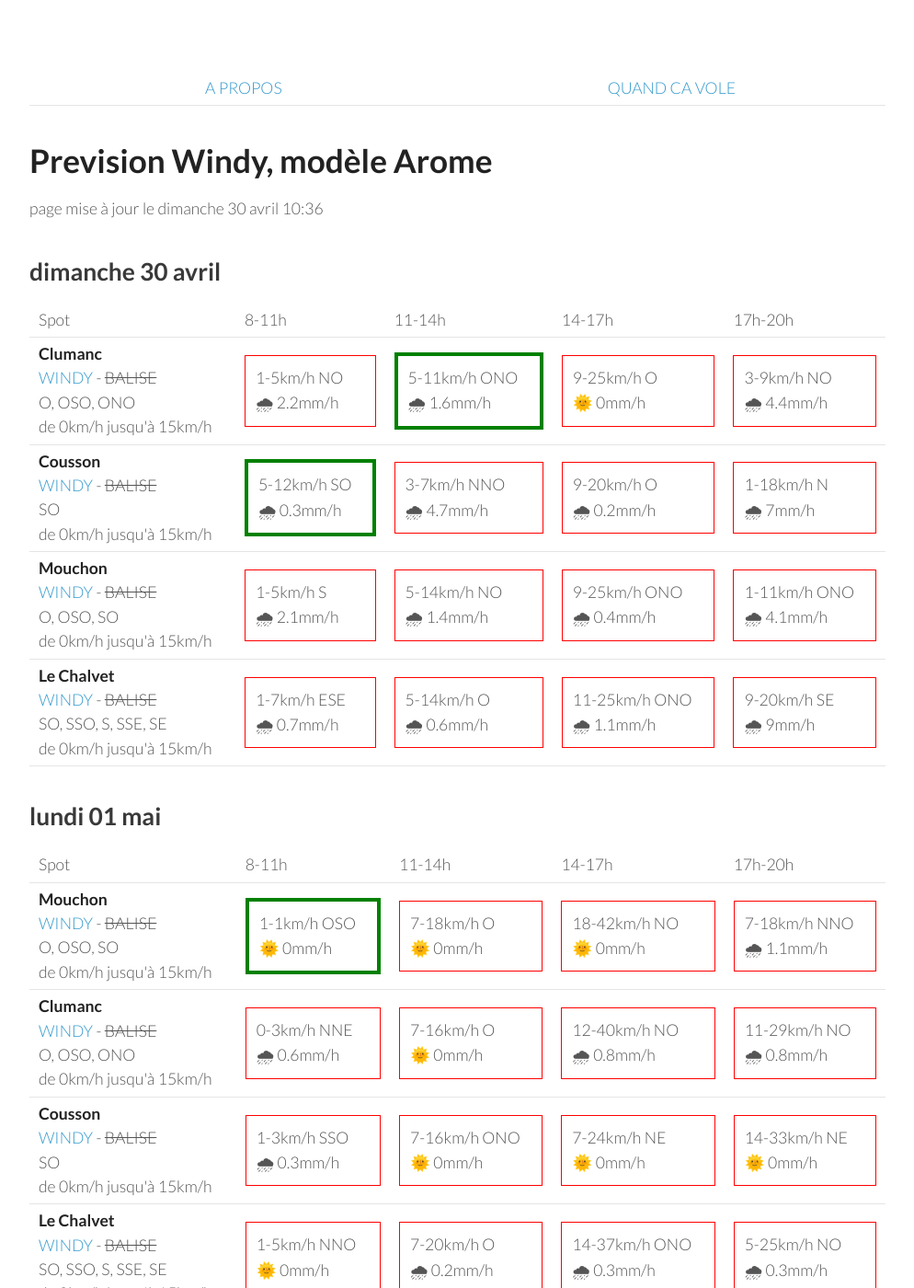
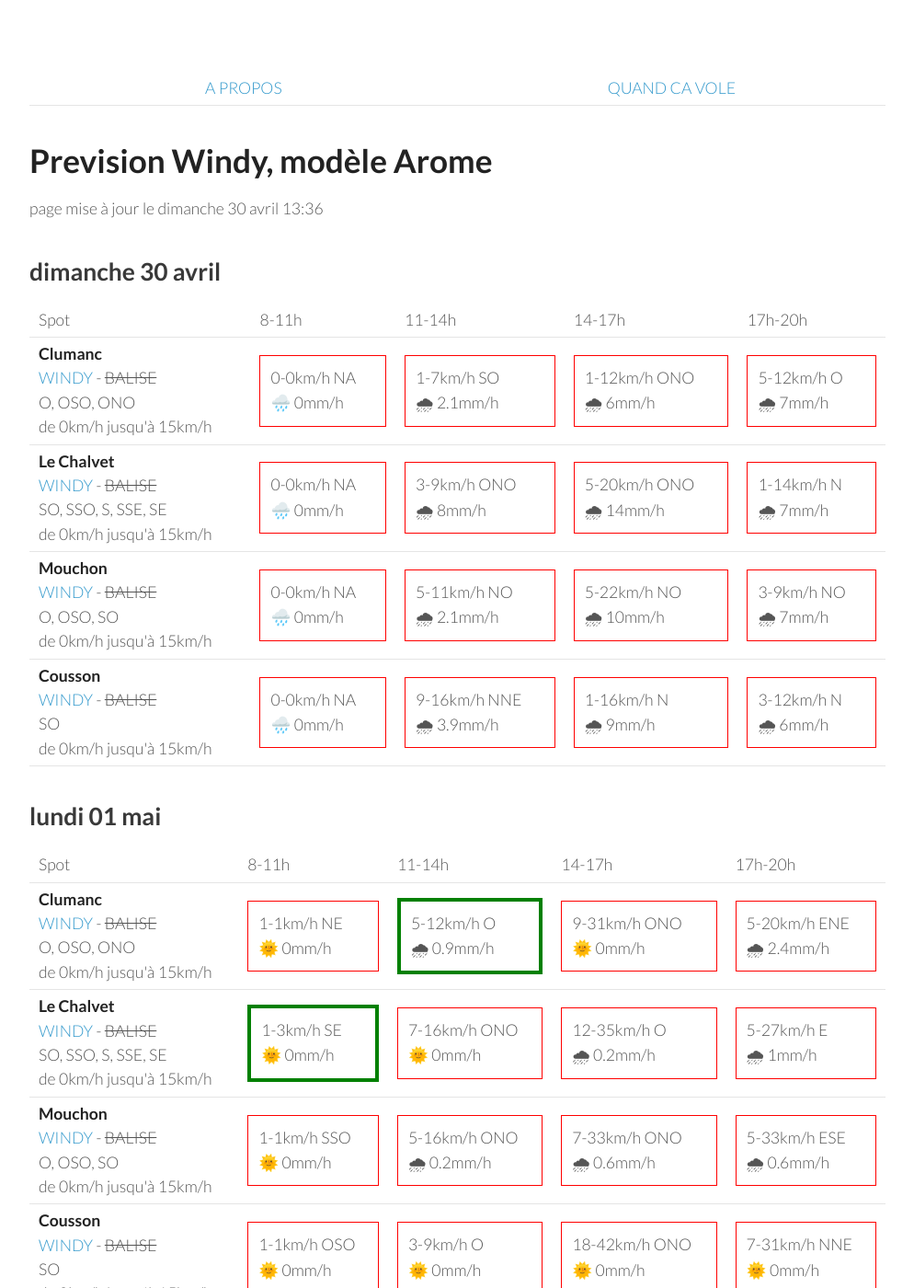
Before and after one commit to parapente-dans-le-nord/parapente-dans-le-nord.github.io, a Jekyll site: the page built from saint_andre.markdown, in a window 1280 px wide and 1400 px high. Shown: the whole window at 92% size, without its empty margins (26-1020 px from the left). Built offline with Jekyll 4.4.1, drawn with Linux system fonts in a browser that asks for light colours; some of the changed text lies outside the part shown.

Commit message:
update index.markdown

```diff
--- a/saint_andre.markdown
+++ b/saint_andre.markdown
@@ -7,7 +7,7 @@ title:  "Tous les spots"
 {: .links}
 
 # Prevision Windy, modèle Arome
-page mise à jour le dimanche 30 avril 10:36
+page mise à jour le dimanche 30 avril 13:36
 
 ## dimanche 30 avril
 
@@ -24,41 +24,37 @@ page mise à jour le dimanche 30 avril 10:36
 <tr>
         <td><strong>Clumanc</strong><br><a href="https://windy.com/44.027/6.402?43.914,6.403,10,m:eSxaglP">WINDY</a> - <span class="no-balise"> BALISE </span><br> <span class="vent-favorable">O, OSO, ONO</span><br><span class="force-vent">de 0km/h jusqu'à 15km/h</span> </td>
 
-            <td><div class="not-flyable"><p>1-5km/h NO</p><p>🌧 2.2mm/h</p></div></td>
-            <td><div class="flyable"><p>5-11km/h ONO</p><p>🌧 1.6mm/h</p></div></td>
-            <td><div class="not-flyable"><p>9-25km/h O</p><p>🌞 0mm/h</p></div></td>
-            <td><div class="not-flyable"><p>3-9km/h NO</p><p>🌧 4.4mm/h</p></div></td>
+            <td><div class="not-flyable"><p>0-0km/h NA</p><p>🌧️ 0mm/h</p></div></td>
+            <td><div class="not-flyable"><p>1-7km/h SO</p><p>🌧 2.1mm/h</p></div></td>
+            <td><div class="not-flyable"><p>1-12km/h ONO</p><p>🌧 6mm/h</p></div></td>
+            <td><div class="not-flyable"><p>5-12km/h O</p><p>🌧 7mm/h</p></div></td>
 
+    </tr>
+<tr>
+        <td><strong>Le Chalvet</strong><br><a href="https://windy.com/43.979/6.480?43.866,6.480,10,m:eSsaglX">WINDY</a> - <span class="no-balise"> BALISE </span><br> <span class="vent-favorable">SO, SSO, S, SSE, SE</span><br><span class="force-vent">de 0km/h jusqu'à 15km/h</span> </td>
+
+            <td><div class="not-flyable"><p>0-0km/h NA</p><p>🌧️ 0mm/h</p></div></td>
+            <td><div class="not-flyable"><p>3-9km/h ONO</p><p>🌧 8mm/h</p></div></td>
+            <td><div class="not-flyable"><p>5-20km/h ONO</p><p>🌧 14mm/h</p></div></td>
+            <td><div class="not-flyable"><p>1-14km/h N</p><p>🌧 7mm/h</p></div></td>
+
+    </tr>
+<tr>
+        <td><strong>Mouchon</strong><br><a href="https://windy.com/43.992/6.424?43.878,6.425,10,m:eSuaglR">WINDY</a> - <span class="no-balise"> BALISE </span><br> <span class="vent-favorable">O, OSO, SO</span><br><span class="force-vent">de 0km/h jusqu'à 15km/h</span> </td>
+
+            <td><div class="not-flyable"><p>0-0km/h NA</p><p>🌧️ 0mm/h</p></div></td>
+            <td><div class="not-flyable"><p>5-11km/h NO</p><p>🌧 2.1mm/h</p></div></td>
+            <td><div class="not-flyable"><p>5-22km/h NO</p><p>🌧 10mm/h</p></div></td>
+            <td><div class="not-flyable"><p>3-9km/h NO</p><p>🌧 7mm/h</p></div></td>
 
     </tr>
 <tr>
         <td><strong>Cousson</strong><br><a href="https://windy.com/44.054/6.240?43.940,6.241,10,m:eSAaglz">WINDY</a> - <span class="no-balise"> BALISE </span><br> <span class="vent-favorable">SO</span><br><span class="force-vent">de 0km/h jusqu'à 15km/h</span> </td>
 
-            <td><div class="flyable"><p>5-12km/h SO</p><p>🌧 0.3mm/h</p></div></td>
-            <td><div class="not-flyable"><p>3-7km/h NNO</p><p>🌧 4.7mm/h</p></div></td>
-            <td><div class="not-flyable"><p>9-20km/h O</p><p>🌧 0.2mm/h</p></div></td>
-            <td><div class="not-flyable"><p>1-18km/h N</p><p>🌧 7mm/h</p></div></td>
-
-
-    </tr>
-<tr>
-        <td><strong>Mouchon</strong><br><a href="https://windy.com/43.992/6.424?43.878,6.425,10,m:eSuaglR">WINDY</a> - <span class="no-balise"> BALISE </span><br> <span class="vent-favorable">O, OSO, SO</span><br><span class="force-vent">de 0km/h jusqu'à 15km/h</span> </td>
-
-            <td><div class="not-flyable"><p>1-5km/h S</p><p>🌧 2.1mm/h</p></div></td>
-            <td><div class="not-flyable"><p>5-14km/h NO</p><p>🌧 1.4mm/h</p></div></td>
-            <td><div class="not-flyable"><p>9-25km/h ONO</p><p>🌧 0.4mm/h</p></div></td>
-            <td><div class="not-flyable"><p>1-11km/h ONO</p><p>🌧 4.1mm/h</p></div></td>
-
-
-    </tr>
-<tr>
-        <td><strong>Le Chalvet</strong><br><a href="https://windy.com/43.979/6.480?43.866,6.480,10,m:eSsaglX">WINDY</a> - <span class="no-balise"> BALISE </span><br> <span class="vent-favorable">SO, SSO, S, SSE, SE</span><br><span class="force-vent">de 0km/h jusqu'à 15km/h</span> </td>
-
-            <td><div class="not-flyable"><p>1-7km/h ESE</p><p>🌧 0.7mm/h</p></div></td>
-            <td><div class="not-flyable"><p>5-14km/h O</p><p>🌧 0.6mm/h</p></div></td>
-            <td><div class="not-flyable"><p>11-25km/h ONO</p><p>🌧 1.1mm/h</p></div></td>
-            <td><div class="not-flyable"><p>9-20km/h SE</p><p>🌧 9mm/h</p></div></td>
-
+            <td><div class="not-flyable"><p>0-0km/h NA</p><p>🌧️ 0mm/h</p></div></td>
+            <td><div class="not-flyable"><p>9-16km/h NNE</p><p>🌧 3.9mm/h</p></div></td>
+            <td><div class="not-flyable"><p>1-16km/h N</p><p>🌧 9mm/h</p></div></td>
+            <td><div class="not-flyable"><p>3-12km/h N</p><p>🌧 6mm/h</p></div></td>
 
     </tr>
 
@@ -78,42 +74,42 @@ page mise à jour le dimanche 30 avril 10:36
       <td>17h-20h</td>
     </tr>
 <tr>
-        <td><strong>Mouchon</strong><br><a href="https://windy.com/43.992/6.424?43.878,6.425,10,m:eSuaglR">WINDY</a> - <span class="no-balise"> BALISE </span><br> <span class="vent-favorable">O, OSO, SO</span><br><span class="force-vent">de 0km/h jusqu'à 15km/h</span> </td>
+        <td><strong>Clumanc</strong><br><a href="https://windy.com/44.027/6.402?43.914,6.403,10,m:eSxaglP">WINDY</a> - <span class="no-balise"> BALISE </span><br> <span class="vent-favorable">O, OSO, ONO</span><br><span class="force-vent">de 0km/h jusqu'à 15km/h</span> </td>
 
-            <td><div class="flyable"><p>1-1km/h OSO</p><p>🌞 0mm/h</p></div></td>
-            <td><div class="not-flyable"><p>7-18km/h O</p><p>🌞 0mm/h</p></div></td>
-            <td><div class="not-flyable"><p>18-42km/h NO</p><p>🌞 0mm/h</p></div></td>
-            <td><div class="not-flyable"><p>7-18km/h NNO</p><p>🌧 1.1mm/h</p></div></td>
+            <td><div class="not-flyable"><p>1-1km/h NE</p><p>🌞 0mm/h</p></div></td>
+            <td><div class="flyable"><p>5-12km/h O</p><p>🌧 0.9mm/h</p></div></td>
+            <td><div class="not-flyable"><p>9-31km/h ONO</p><p>🌞 0mm/h</p></div></td>
+            <td><div class="not-flyable"><p>5-20km/h ENE</p><p>🌧 2.4mm/h</p></div></td>
 
 
     </tr>
 <tr>
-        <td><strong>Clumanc</strong><br><a href="https://windy.com/44.027/6.402?43.914,6.403,10,m:eSxaglP">WINDY</a> - <span class="no-balise"> BALISE </span><br> <span class="vent-favorable">O, OSO, ONO</span><br><span class="force-vent">de 0km/h jusqu'à 15km/h</span> </td>
+        <td><strong>Le Chalvet</strong><br><a href="https://windy.com/43.979/6.480?43.866,6.480,10,m:eSsaglX">WINDY</a> - <span class="no-balise"> BALISE </span><br> <span class="vent-favorable">SO, SSO, S, SSE, SE</span><br><span class="force-vent">de 0km/h jusqu'à 15km/h</span> </td>
 
-            <td><div class="not-flyable"><p>0-3km/h NNE</p><p>🌧 0.6mm/h</p></div></td>
-            <td><div class="not-flyable"><p>7-16km/h O</p><p>🌞 0mm/h</p></div></td>
-            <td><div class="not-flyable"><p>12-40km/h NO</p><p>🌧 0.8mm/h</p></div></td>
-            <td><div class="not-flyable"><p>11-29km/h NO</p><p>🌧 0.8mm/h</p></div></td>
+            <td><div class="flyable"><p>1-3km/h SE</p><p>🌞 0mm/h</p></div></td>
+            <td><div class="not-flyable"><p>7-16km/h ONO</p><p>🌞 0mm/h</p></div></td>
+            <td><div class="not-flyable"><p>12-35km/h O</p><p>🌧 0.2mm/h</p></div></td>
+            <td><div class="not-flyable"><p>5-27km/h E</p><p>🌧 1mm/h</p></div></td>
+
+
+    </tr>
+<tr>
+        <td><strong>Mouchon</strong><br><a href="https://windy.com/43.992/6.424?43.878,6.425,10,m:eSuaglR">WINDY</a> - <span class="no-balise"> BALISE </span><br> <span class="vent-favorable">O, OSO, SO</span><br><span class="force-vent">de 0km/h jusqu'à 15km/h</span> </td>
+
+            <td><div class="not-flyable"><p>1-1km/h SSO</p><p>🌞 0mm/h</p></div></td>
+            <td><div class="not-flyable"><p>5-16km/h ONO</p><p>🌧 0.2mm/h</p></div></td>
+            <td><div class="not-flyable"><p>7-33km/h ONO</p><p>🌧 0.6mm/h</p></div></td>
+            <td><div class="not-flyable"><p>5-33km/h ESE</p><p>🌧 0.6mm/h</p></div></td>
 
 
     </tr>
 <tr>
         <td><strong>Cousson</strong><br><a href="https://windy.com/44.054/6.240?43.940,6.241,10,m:eSAaglz">WINDY</a> - <span class="no-balise"> BALISE </span><br> <span class="vent-favorable">SO</span><br><span class="force-vent">de 0km/h jusqu'à 15km/h</span> </td>
 
-            <td><div class="not-flyable"><p>1-3km/h SSO</p><p>🌧 0.3mm/h</p></div></td>
-            <td><div class="not-flyable"><p>7-16km/h ONO</p><p>🌞 0mm/h</p></div></td>
-            <td><div class="not-flyable"><p>7-24km/h NE</p><p>🌞 0mm/h</p></div></td>
-            <td><div class="not-flyable"><p>14-33km/h NE</p><p>🌞 0mm/h</p></div></td>
-
-
-    </tr>
-<tr>
-        <td><strong>Le Chalvet</strong><br><a href="https://windy.com/43.979/6.480?43.866,6.480,10,m:eSsaglX">WINDY</a> - <span class="no-balise"> BALISE </span><br> <span class="vent-favorable">SO, SSO, S, SSE, SE</span><br><span class="force-vent">de 0km/h jusqu'à 15km/h</span> </td>
-
-            <td><div class="not-flyable"><p>1-5km/h NNO</p><p>🌞 0mm/h</p></div></td>
-            <td><div class="not-flyable"><p>7-20km/h O</p><p>🌧 0.2mm/h</p></div></td>
-            <td><div class="not-flyable"><p>14-37km/h ONO</p><p>🌧 0.3mm/h</p></div></td>
-            <td><div class="not-flyable"><p>5-25km/h NO</p><p>🌧 0.3mm/h</p></div></td>
+            <td><div class="not-flyable"><p>1-1km/h OSO</p><p>🌞 0mm/h</p></div></td>
+            <td><div class="not-flyable"><p>3-9km/h O</p><p>🌞 0mm/h</p></div></td>
+            <td><div class="not-flyable"><p>18-42km/h ONO</p><p>🌞 0mm/h</p></div></td>
+            <td><div class="not-flyable"><p>7-31km/h NNE</p><p>🌞 0mm/h</p></div></td>
 
 
     </tr>
@@ -166,10 +162,10 @@ page mise à jour le dimanche 30 avril 10:36
 <tr>
         <td><strong>Cousson</strong><br><a href="https://windy.com/44.054/6.240?43.940,6.241,10,m:eSAaglz">WINDY</a> - <span class="no-balise"> BALISE </span><br> <span class="vent-favorable">SO</span><br><span class="force-vent">de 0km/h jusqu'à 15km/h</span> </td>
 
-            <td><div class="not-flyable"><p>5-18km/h NE</p><p>🌞 0mm/h</p></div></td>
-            <td><div class="not-flyable"><p>7-24km/h NO</p><p>🌞 0mm/h</p></div></td>
-            <td><div class="not-flyable"><p>11-31km/h NO</p><p>🌞 0mm/h</p></div></td>
-            <td><div class="not-flyable"><p>12-37km/h NO</p><p>🌧 0.3mm/h</p></div></td>
+            <td><div class="not-flyable"><p>3-18km/h NE</p><p>🌞 0mm/h</p></div></td>
+            <td><div class="not-flyable"><p>7-22km/h NO</p><p>🌞 0mm/h</p></div></td>
+            <td><div class="not-flyable"><p>11-29km/h ONO</p><p>🌞 0mm/h</p></div></td>
+            <td><div class="not-flyable"><p>12-33km/h ONO</p><p>🌞 0mm/h</p></div></td>
 
 
     </tr>
@@ -212,10 +208,10 @@ page mise à jour le dimanche 30 avril 10:36
 <tr>
         <td><strong>Cousson</strong><br><a href="https://windy.com/44.054/6.240?43.940,6.241,10,m:eSAaglz">WINDY</a> - <span class="no-balise"> BALISE </span><br> <span class="vent-favorable">SO</span><br><span class="force-vent">de 0km/h jusqu'à 15km/h</span> </td>
 
-            <td><div class="not-flyable"><p>5-16km/h ENE</p><p>🌞 0mm/h</p></div></td>
+            <td><div class="not-flyable"><p>3-16km/h ENE</p><p>🌞 0mm/h</p></div></td>
             <td><div class="not-flyable"><p>7-22km/h O</p><p>🌞 0mm/h</p></div></td>
-            <td><div class="not-flyable"><p>7-25km/h O</p><p>🌞 0mm/h</p></div></td>
-            <td><div class="not-flyable"><p>9-27km/h OSO</p><p>🌞 0mm/h</p></div></td>
+            <td><div class="not-flyable"><p>7-27km/h O</p><p>🌞 0mm/h</p></div></td>
+            <td><div class="not-flyable"><p>9-27km/h SO</p><p>🌞 0mm/h</p></div></td>
 
 
     </tr>
@@ -266,22 +262,22 @@ page mise à jour le dimanche 30 avril 10:36
 
     </tr>
 <tr>
+        <td><strong>Cousson</strong><br><a href="https://windy.com/44.054/6.240?43.940,6.241,10,m:eSAaglz">WINDY</a> - <span class="no-balise"> BALISE </span><br> <span class="vent-favorable">SO</span><br><span class="force-vent">de 0km/h jusqu'à 15km/h</span> </td>
+
+            <td><div class="not-flyable"><p>5-14km/h E</p><p>🌞 0mm/h</p></div></td>
+            <td><div class="not-flyable"><p>5-18km/h OSO</p><p>🌞 0mm/h</p></div></td>
+            <td><div class="not-flyable"><p>9-25km/h OSO</p><p>🌞 0mm/h</p></div></td>
+            <td><div class="not-flyable"><p>9-27km/h OSO</p><p>🌞 0mm/h</p></div></td>
+
+
+    </tr>
+<tr>
         <td><strong>Le Chalvet</strong><br><a href="https://windy.com/43.979/6.480?43.866,6.480,10,m:eSsaglX">WINDY</a> - <span class="no-balise"> BALISE </span><br> <span class="vent-favorable">SO, SSO, S, SSE, SE</span><br><span class="force-vent">de 0km/h jusqu'à 15km/h</span> </td>
 
             <td><div class="not-flyable"><p>1-11km/h ENE</p><p>🌞 0mm/h</p></div></td>
             <td><div class="not-flyable"><p>7-24km/h OSO</p><p>🌞 0mm/h</p></div></td>
             <td><div class="not-flyable"><p>11-31km/h OSO</p><p>🌞 0mm/h</p></div></td>
             <td><div class="not-flyable"><p>11-31km/h O</p><p>🌞 0mm/h</p></div></td>
-
-
-    </tr>
-<tr>
-        <td><strong>Cousson</strong><br><a href="https://windy.com/44.054/6.240?43.940,6.241,10,m:eSAaglz">WINDY</a> - <span class="no-balise"> BALISE </span><br> <span class="vent-favorable">SO</span><br><span class="force-vent">de 0km/h jusqu'à 15km/h</span> </td>
-
-            <td><div class="not-flyable"><p>7-16km/h E</p><p>🌞 0mm/h</p></div></td>
-            <td><div class="not-flyable"><p>7-22km/h OSO</p><p>🌞 0mm/h</p></div></td>
-            <td><div class="not-flyable"><p>11-29km/h OSO</p><p>🌞 0mm/h</p></div></td>
-            <td><div class="not-flyable"><p>7-29km/h O</p><p>🌞 0mm/h</p></div></td>
 
 
     </tr>
@@ -322,6 +318,16 @@ page mise à jour le dimanche 30 avril 10:36
 
     </tr>
 <tr>
+        <td><strong>Cousson</strong><br><a href="https://windy.com/44.054/6.240?43.940,6.241,10,m:eSAaglz">WINDY</a> - <span class="no-balise"> BALISE </span><br> <span class="vent-favorable">SO</span><br><span class="force-vent">de 0km/h jusqu'à 15km/h</span> </td>
+
+            <td><div class="not-flyable"><p>3-14km/h E</p><p>🌞 0mm/h</p></div></td>
+            <td><div class="not-flyable"><p>9-25km/h ONO</p><p>🌞 0mm/h</p></div></td>
+            <td><div class="not-flyable"><p>12-35km/h ONO</p><p>🌞 0mm/h</p></div></td>
+            <td><div class="not-flyable"><p>14-38km/h ONO</p><p>🌞 0mm/h</p></div></td>
+
+
+    </tr>
+<tr>
         <td><strong>Le Chalvet</strong><br><a href="https://windy.com/43.979/6.480?43.866,6.480,10,m:eSsaglX">WINDY</a> - <span class="no-balise"> BALISE </span><br> <span class="vent-favorable">SO, SSO, S, SSE, SE</span><br><span class="force-vent">de 0km/h jusqu'à 15km/h</span> </td>
 
             <td><div class="not-flyable"><p>3-18km/h NO</p><p>🌞 0mm/h</p></div></td>
```
